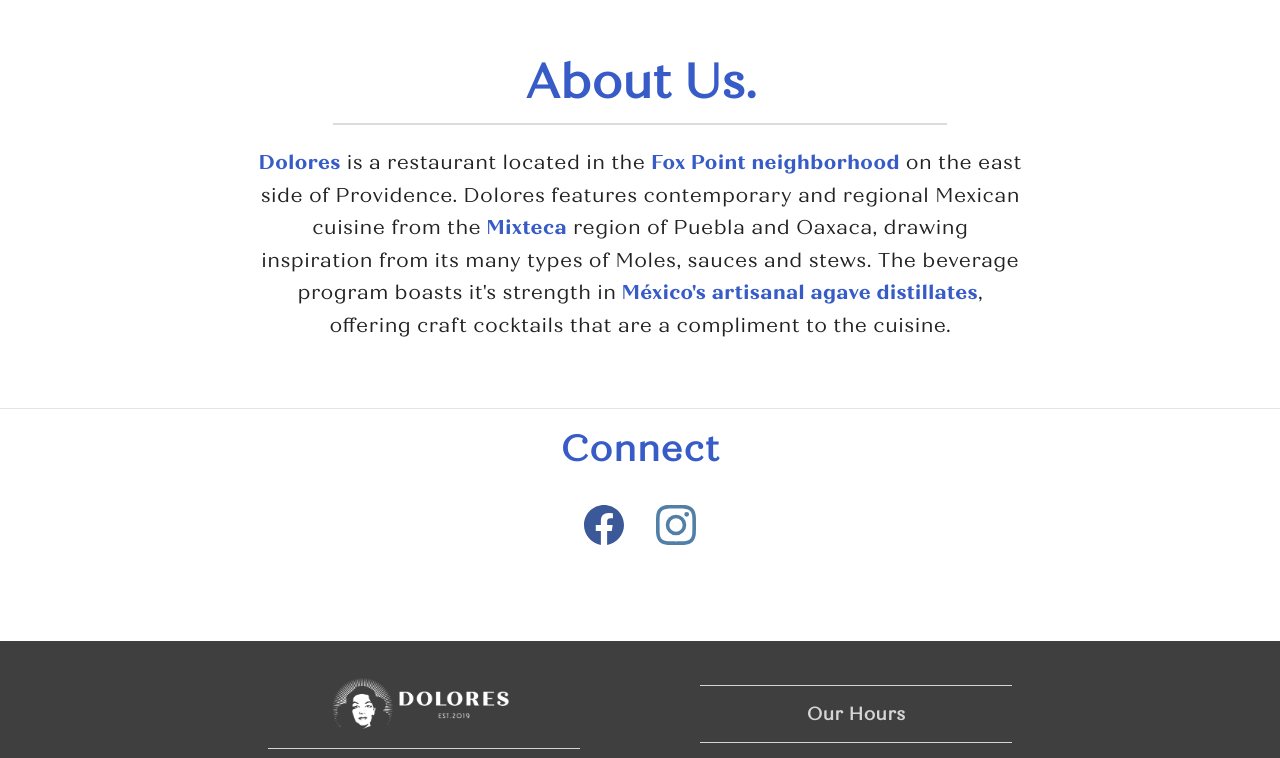
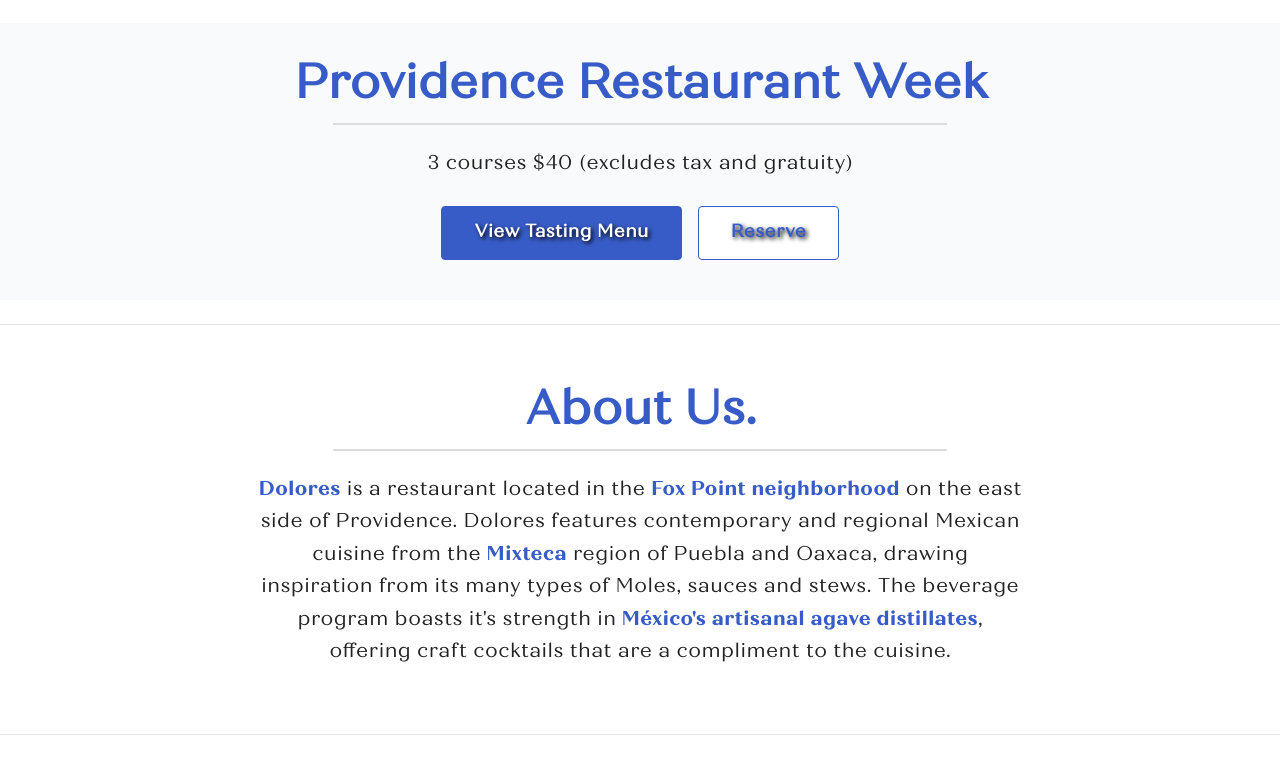
Before and after one commit to JaiiR320/Dolores, a Next.js app: page / in a window 1280 px wide. Shown: the part 1046-1804 px from the top of the page. Built offline with nearby package versions, Linux system fonts and the light colour scheme.

Commit message:
Add Restaurant Week promo and menu

```diff
--- a/src/app/menu/page.tsx
+++ b/src/app/menu/page.tsx
@@ -3,6 +3,18 @@
 export default function MenuPage() {
   return (
     <>
+      <div id="restaurant-week">
+        <MenuSection
+          title="Providence Restaurant Week"
+          images={[
+            {
+              src: "/menu/restaurant-week.jpeg",
+              alt: "Providence Restaurant Week tasting menu",
+            },
+          ]}
+        />
+      </div>
+
       <MenuSection
         title="Dinner"
         images={[{ src: "/menu/food.jpeg", alt: "dinner menu" }]}
--- a/src/app/page.tsx
+++ b/src/app/page.tsx
@@ -1,4 +1,6 @@
 "use client";
+
+import Link from "next/link";
 
 import Carousel from "@/components/Carousel";
 import { FacebookIcon, InstagramIcon } from "@/components/icons";
@@ -30,6 +32,31 @@
     <>
       {/* Image Slider */}
       <Carousel slides={slides} />
+
+      {/* Restaurant Week */}
+      <div className="w-full bg-gray-50">
+        <div className="container mx-auto px-6 py-10">
+          <div className="mx-auto max-w-3xl text-center">
+            <h2 className="section-heading">Providence Restaurant Week</h2>
+            <hr className="divider-heading" />
+            <p className="text-base leading-relaxed sm:text-lg md:text-xl">
+              3 courses $40 (excludes tax and gratuity)
+            </p>
+            <div className="mt-6 flex flex-col items-center justify-center gap-4 sm:flex-row">
+              <Link href="/menu#restaurant-week" className="btn-primary">
+                View Tasting Menu
+              </Link>
+              <a
+                href="https://www.exploretock.com/dolores/"
+                className="btn-primary bg-white text-primary border-primary hover:bg-primary-dark hover:text-white"
+              >
+                Reserve
+              </a>
+            </div>
+          </div>
+        </div>
+      </div>
+      <hr className="divider" />
 
       {/* Welcome Section */}
       <div className="container mx-auto px-6 pb-10">
```
Also changed, not shown: public/menu/restaurant-week.jpeg (added).
